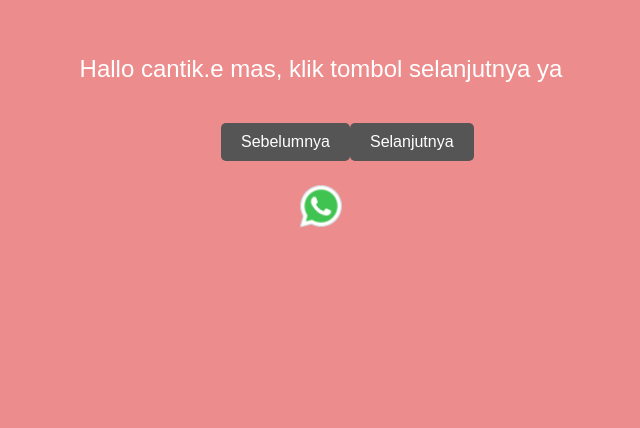
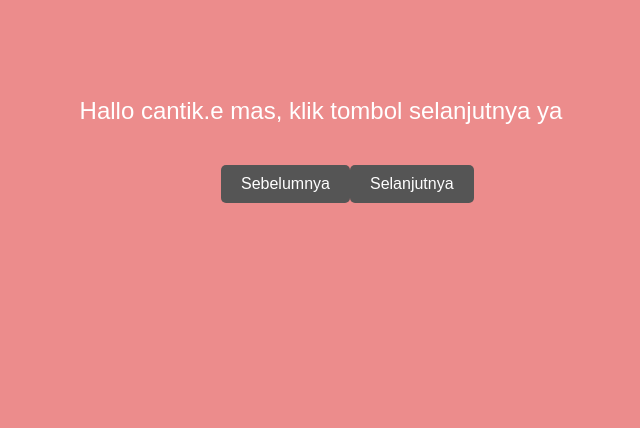
Before and after one commit to Pion0/cantikemas, a plain HTML site: page index.html in a window 1280 px wide. Shown: the part 250-678 px from the top of the page, without its empty margins (319-959 px from the left). Drawn offline with Linux system fonts and the light colour scheme.

Commit message:
Update index.html

```diff
--- a/index.html
+++ b/index.html
@@ -3,7 +3,7 @@
 <head>
     <meta charset="UTF-8">
     <meta name="viewport" content="width=device-width, initial-scale=1.0">
-    <title>Website Interaktif</title>
+    <title>Cantike mas</title>
     <link rel="stylesheet" href="styles.css">
 </head>
 <body>
@@ -15,12 +15,6 @@
             <button id="prevBtn" onclick="prevMessage()">Sebelumnya</button>
             <button id="nextBtn" onclick="nextMessage()">Selanjutnya</button>
         </div>
-        <div class="whatsapp-link">
-            <a href="https://wa.me/62895411265142?text=makasih%20kangmas,%20lope%20you%20to" target="_blank">
-                <img src="whatsapp-icon.png" alt="WhatsApp">
-            </a>
-            <p></p>
-        </div>
         <div class="flower-animation">
             <img src="flower.png" alt="Bunga Bergerak">
         </div>
```
